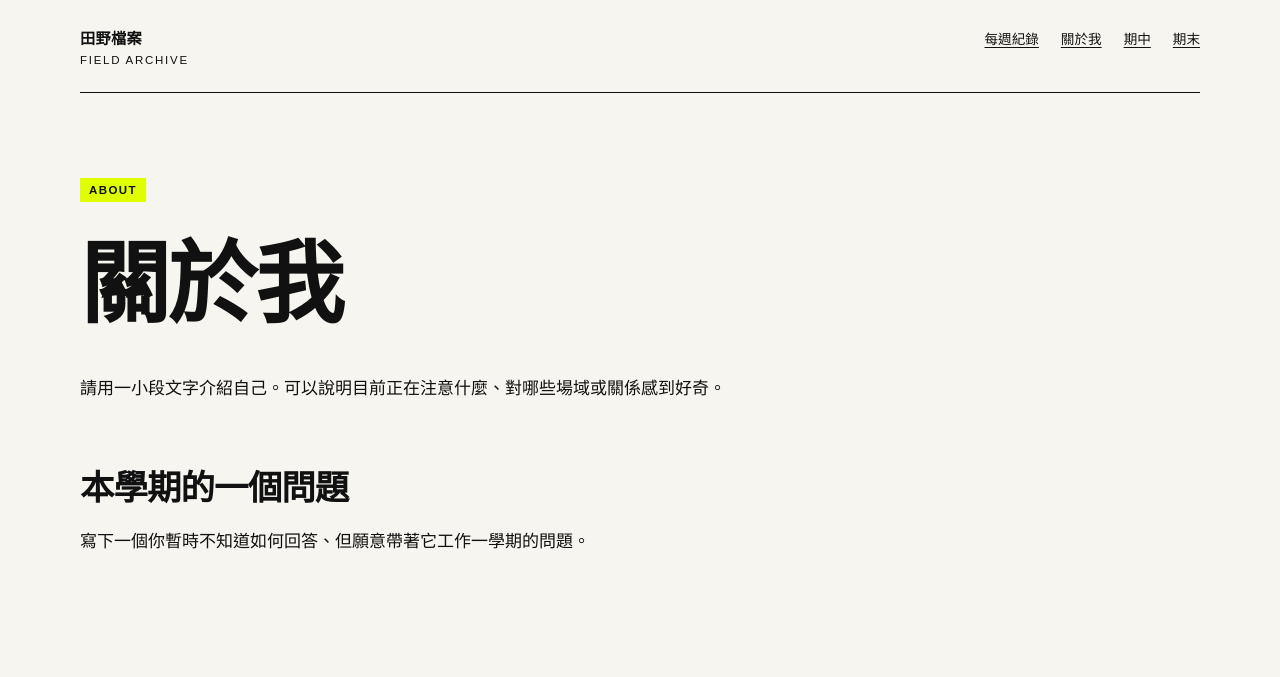
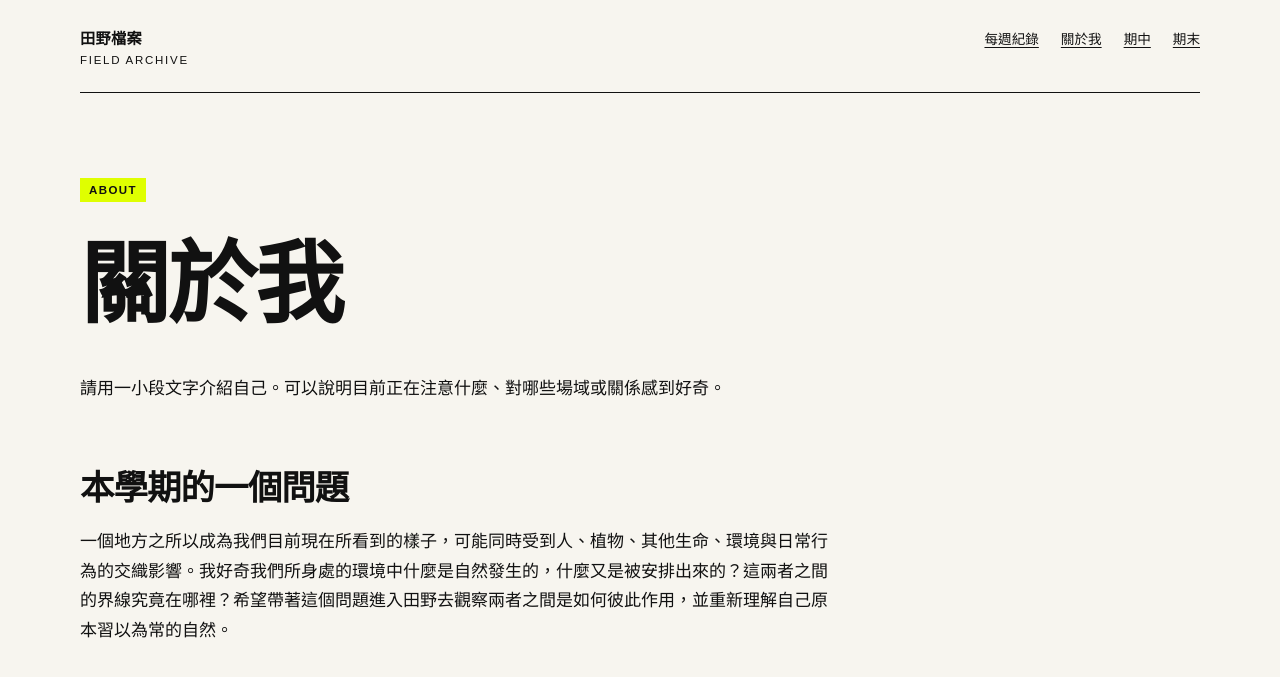
Before and after one commit to yychan27/fieldworkarchive, a Jekyll site: the page built from about.md, in a window 1280 px wide. Shown: the top 677 px of the page. Built offline with Jekyll 4.4.1, drawn with Linux system fonts in a browser that asks for light colours.

Commit message:
Update about.md

```diff
--- a/about.md
+++ b/about.md
@@ -11,4 +11,4 @@ permalink: /about/
 
 ## 本學期的一個問題
 
-寫下一個你暫時不知道如何回答、但願意帶著它工作一學期的問題。
+一個地方之所以成為我們目前現在所看到的樣子，可能同時受到人、植物、其他生命、環境與日常行為的交織影響。我好奇我們所身處的環境中什麼是自然發生的，什麼又是被安排出來的？這兩者之間的界線究竟在哪裡？希望帶著這個問題進入田野去觀察兩者之間是如何彼此作用，並重新理解自己原本習以為常的自然。
```
